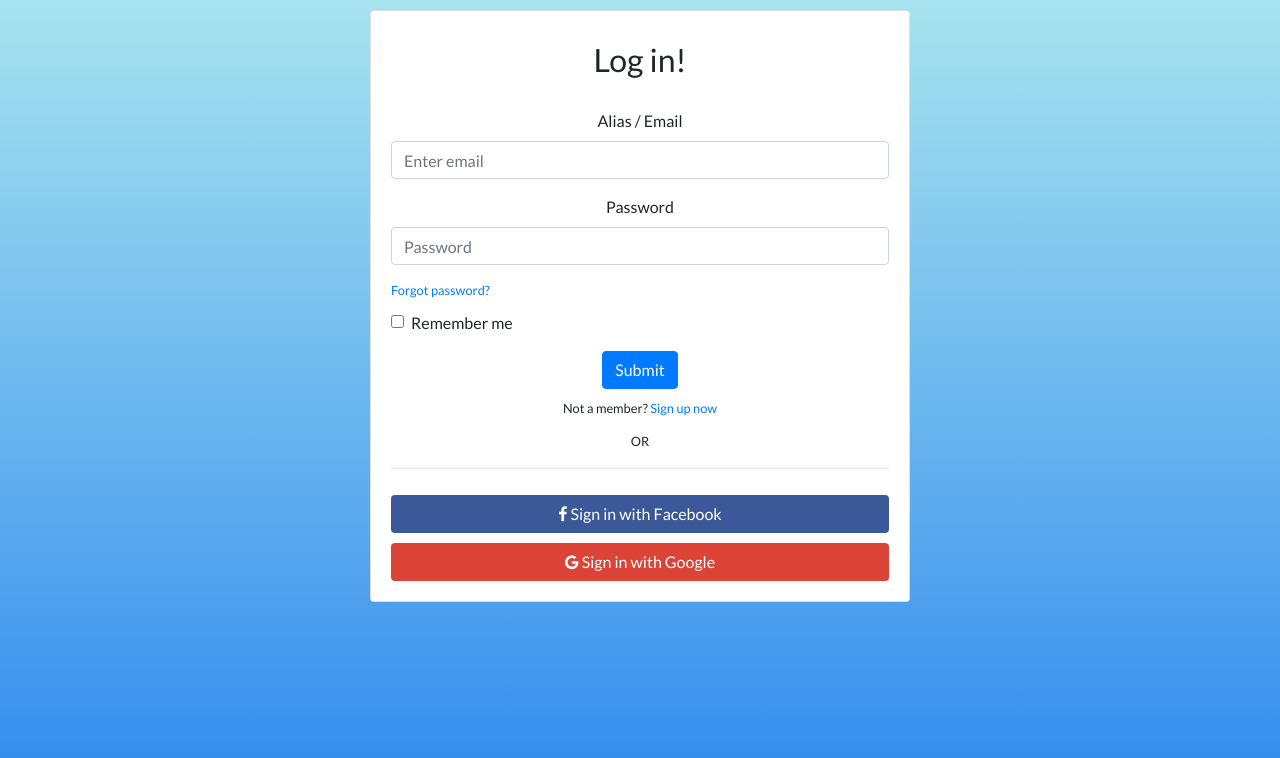
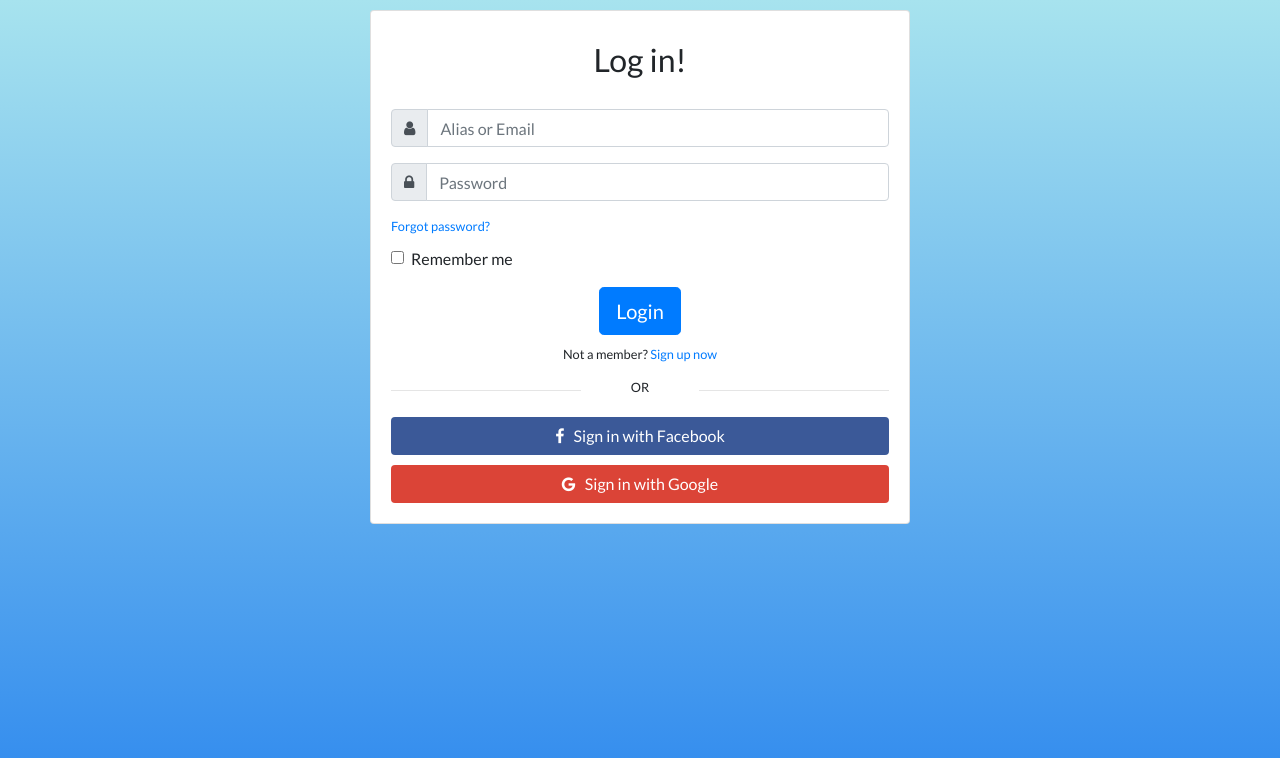
Before and after one commit to jas75/chatapp, an Angular app in the folder client/: page / in a window 1280 px wide. Shown: the top 758 px of the page. Built offline with nearby package versions, Linux system fonts and the light colour scheme.

Commit message:
#2 add a register form and some graphic differences

```diff
--- a/client/src/app/components/home/home.component.html
+++ b/client/src/app/components/home/home.component.html
@@ -3,15 +3,101 @@
 
         <div class="col-md-6 offset-md-3">
             <div class="card" style="width: 100%;">
-                <div class="card-body text-center">
+
+
+                <!-- Register Form -->
+                <div class="card-body" *ngIf="!loggingIn">
+
+                    <h2 class="card-title margin-bottop" style="margin-bottom: 30px;">Create an Account</h2>
+
+                    <small>Get started with your free account</small>
+                    <form [formGroup]="registerForm" (ngSubmit)="submitRegisterForm()">
+
+                            <div class="form-group input-group">
+                                <div class="input-group-prepend">
+                                    <span class="input-group-text"> <i class="fa fa-user"></i> </span>
+                                    </div>
+                                    <input type="email" class="form-control" formControlName="email" aria-describedby="emailHelp" placeholder="Enter email">
+                            </div>
+
+                            <div class="form-group">
+                                <label for="exampleInputPassword1">Password</label>
+                                <input type="password" class="form-control" formControlName="password" placeholder="Password">
+                            </div>
+
+                            <div class="small-text margin-bottop" style="text-align: left;">
+                                <a href="#">
+                                    Forgot password?
+                                </a>
+                            </div>
+                            <div class="form-group form-check" style="text-align: left;">
+                                <input type="checkbox" class="form-check-input" id="exampleCheck1">
+                                <label class="form-check-label" for="exampleCheck1">Remember me</label>
+                            </div>
+
+                            <button type="submit" class="btn btn-primary btn-lg">Login</button>
+
+
+
+                            <div class="small-text margin-bottop">
+                                Have an account? <a href="#" (click)="loggingIn = !loggingIn">Log in</a>
+                            </div>
+
+                            <div class="row margin-bottop">
+                                <div class="col-md-5">
+                                    <hr>
+                                </div>
+
+                                <div class="col-md-2">
+                                    <small>OR</small>
+
+                                </div>
+
+                                <div class="col-md-5">
+                                    <hr>
+                                </div>
+
+                            </div>
+
+                            <div class="row">
+                                <div class="col-md-12">
+                                    <button class="btn btn-block btn-fb">
+
+                                            <span class="fa fa-facebook"></span> &nbsp; Sign in with Facebook
+
+                                    </button>
+                                </div>
+                            </div>
+
+
+                            <div class="row">
+                                    <div class="col-md-12">
+                                        <button class="btn btn-block btn-google">
+
+                                                <span class="fa fa-google"></span>  &nbsp; Sign in with Google
+
+                                        </button>
+                                    </div>
+                                </div>
+                        </form>
+
+                </div>
+
+                <!-- Login form -->
+                <div class="card-body text-center" *ngIf="loggingIn">
                     <h2 class="card-title margin-bottop" style="margin-bottom: 30px;">Log in!</h2>
                     <form [formGroup]="loginForm" (ngSubmit)="submitLoginForm()">
-                        <div class="form-group">
-                            <label for="exampleInputEmail1">Alias / Email</label>
-                            <input type="email" class="form-control" formControlName="email" aria-describedby="emailHelp" placeholder="Enter email">
+                        <div class="form-group input-group">
+                            <div class="input-group-prepend">
+                                <span class="input-group-text"> <i class="fa fa-user"></i> </span>
+                            </div>
+                            <input type="email" class="form-control" formControlName="email" aria-describedby="emailHelp" placeholder="Alias or Email">
                         </div>
-                        <div class="form-group">
-                            <label for="exampleInputPassword1">Password</label>
+
+                        <div class="form-group input-group">
+                                <div class="input-group-prepend">
+                                    <span class="input-group-text"> <i class="fa fa-lock"></i> </span>
+                                </div>
                             <input type="password" class="form-control" formControlName="password" placeholder="Password">
                         </div>
 
@@ -25,17 +111,25 @@
                             <label class="form-check-label" for="exampleCheck1">Remember me</label>
                         </div>
 
-                        <button type="submit" class="btn btn-primary">Submit</button>
+                        <button type="submit" class="btn btn-primary btn-lg">Login</button>
 
 
 
                         <div class="small-text margin-bottop">
-                            Not a member? <a href="#">Sign up now</a>
+                            Not a member? <a href="#" (click)="loggingIn = !loggingIn">Sign up now</a>
                         </div>
 
                         <div class="row margin-bottop">
-                            <div class="col-md-12">
+                            <div class="col-md-5">
+                                <hr>
+                            </div>
+
+                            <div class="col-md-2">
                                 <small>OR</small>
+
+                            </div>
+
+                            <div class="col-md-5">
                                 <hr>
                             </div>
 
@@ -45,7 +139,7 @@
                             <div class="col-md-12">
                                 <button class="btn btn-block btn-fb">
 
-                                        <span class="fa fa-facebook"></span> Sign in with Facebook
+                                        <span class="fa fa-facebook"></span> &nbsp; Sign in with Facebook
 
                                 </button>
                             </div>
@@ -56,7 +150,7 @@
                                 <div class="col-md-12">
                                     <button class="btn btn-block btn-google">
 
-                                            <span class="fa fa-google"></span> Sign in with Google
+                                            <span class="fa fa-google"></span>  &nbsp; Sign in with Google
 
                                     </button>
                                 </div>
@@ -66,5 +160,4 @@
             </div>
         </div>
     </div>
-
 </div>
--- a/client/src/app/components/home/home.component.ts
+++ b/client/src/app/components/home/home.component.ts
@@ -13,6 +13,8 @@ export class HomeComponent implements OnInit {
   loginForm: FormGroup;
   registerForm: FormGroup;
 
+  loggingIn = true;
+
   constructor(
     private formBuilder: FormBuilder
   ) { }
@@ -27,4 +29,8 @@ export class HomeComponent implements OnInit {
   submitLoginForm() {
 
   }
+
+  submitRegisterForm() {
+
+  }
 }
```
